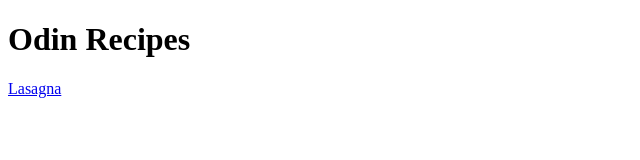
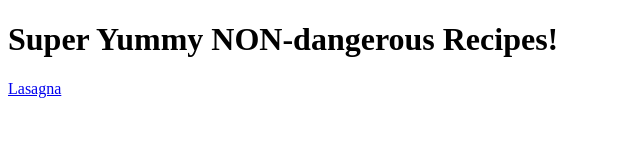
Before and after one commit to kadencooper2005/odin-recipes, a plain HTML site: page index.html in a window 1280 px wide. Shown: the whole page, without its empty margins (0-640 px from the left). Drawn offline with Linux system fonts and the light colour scheme.

Commit message:
added a Header and then provided a link to the given recipe Lasagna

```diff
--- a/index.html
+++ b/index.html
@@ -4,7 +4,7 @@
 
     <meta charset="UTF-8">
     <title>Document</title>
-    <h1>Odin Recipes</h1>
+    <h1>Super Yummy NON-dangerous Recipes!</h1>
 
     <a href="recipes/lasagna.html">Lasagna</a>
 
```
